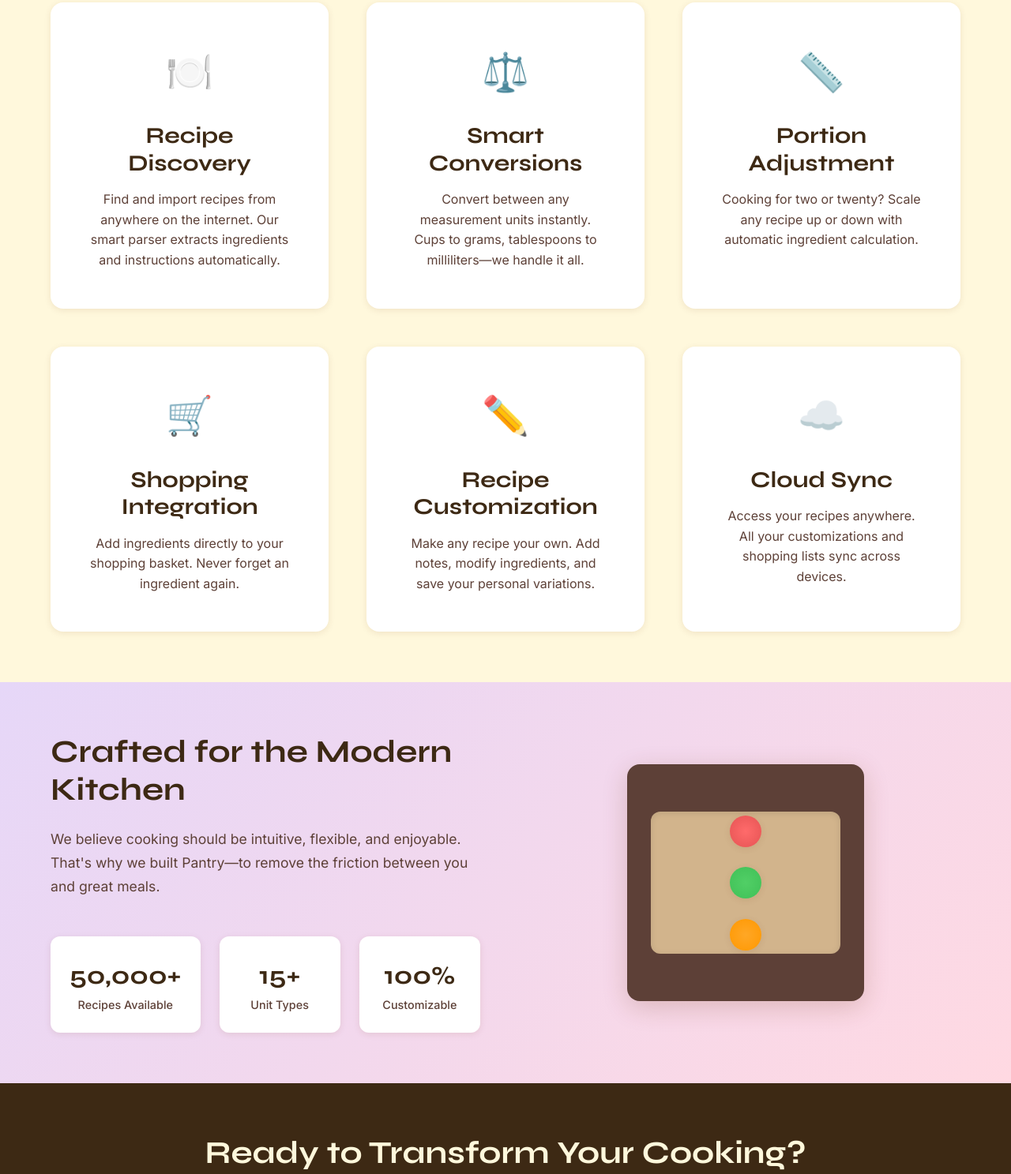
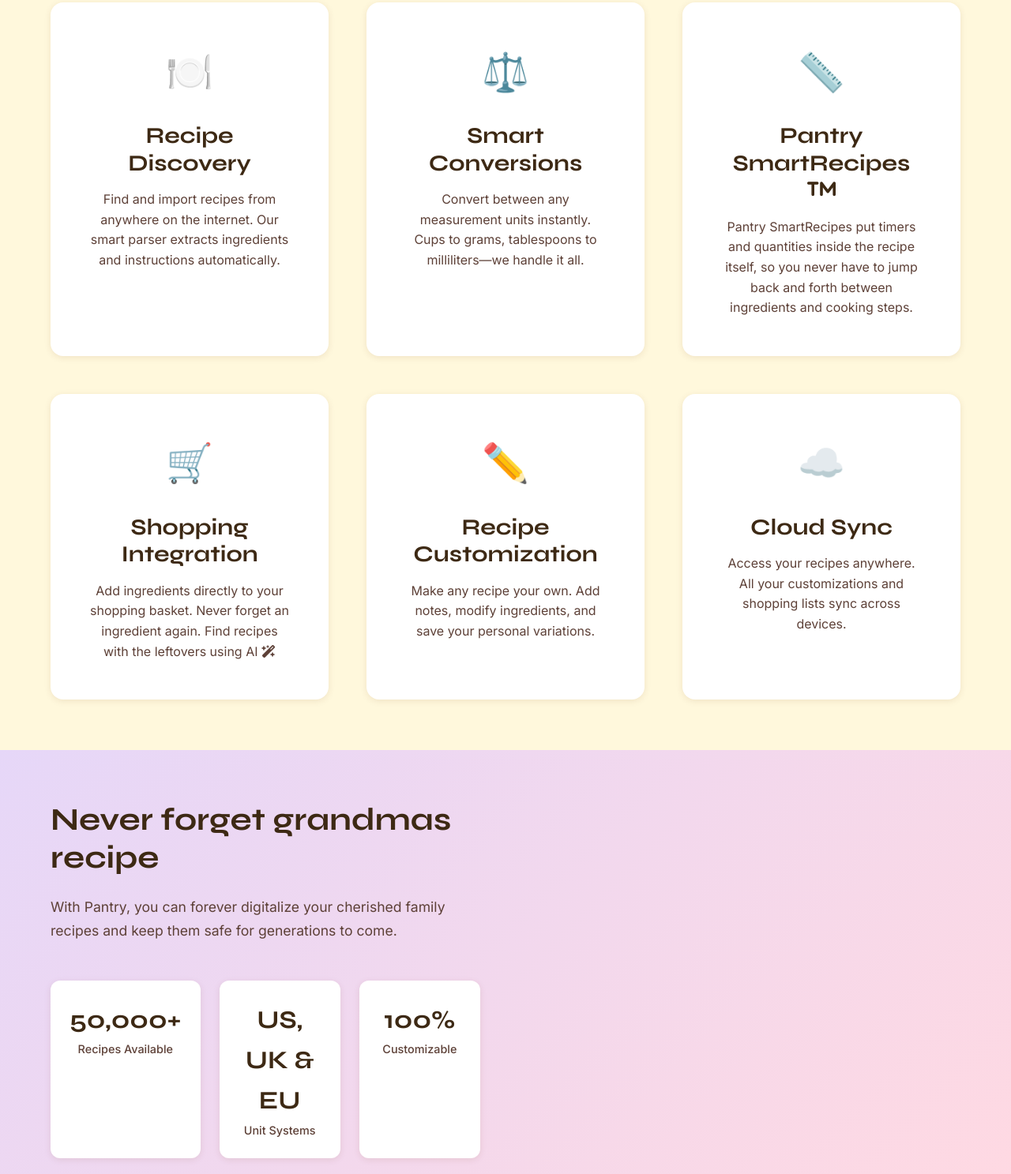
Before and after one commit to PantryServices/pantry_landing, a plain HTML site: page index.html in a window 1280 px wide. Shown: the part 1009-2496 px from the top of the page at 79% size. Drawn offline with nearby package versions, Linux system fonts and the light colour scheme.

Commit message:
Removed the cutting board

```diff
--- a/index.html
+++ b/index.html
@@ -5,6 +5,7 @@
     <meta name="viewport" content="width=device-width, initial-scale=1.0">
     <title>Pantry - Your Smart Cooking Companion</title>
     <link href="https://fonts.googleapis.com/css2?family=Syne:wght@700&family=Inter:wght@300;400;500;600&family=Krona+One&display=swap" rel="stylesheet">
+    <link href="https://cdnjs.cloudflare.com/ajax/libs/font-awesome/6.4.0/css/all.min.css" rel="stylesheet">
     <link rel="stylesheet" href="styles.css">
 </head>
 <body>
@@ -17,7 +18,7 @@
             <div class="nav-links">
                 <a href="#features">Features</a>
                 <a href="#about">About</a>
-                <a href="#download" class="cta-button"><i class="fas fa-download"></i>Download</a>
+                <a href="#download" class="cta-button"><i class="fas fa-download"></i> <span>Download</span></a>
             </div>
         </div>
     </nav>
@@ -29,8 +30,8 @@
                 <h1>Transform Your Kitchen Into a <span class="highlight">Smart Cooking Haven</span></h1>
                 <p class="hero-subtitle">Discover, modify, and perfect recipes with intelligent measurement conversion, portion adjustment, and seamless grocery shopping—all in one beautiful app.</p>
                 <div class="hero-buttons">
-                    <button class="primary-button">Download Pantry</button>
-                    <button class="secondary-button">Watch Demo</button>
+                    <button class="primary-button"><i class="fas fa-download"></i> <span>Download Pantry</span></button>
+                    <button class="secondary-button"><i class="fas fa-video"></i> <span>Watch Demo</span></button>
                 </div>
             </div>
         </div>
@@ -59,14 +60,14 @@
 
                 <div class="feature-card">
                     <div class="feature-icon">📏</div>
-                    <h3>Portion Adjustment</h3>
-                    <p>Cooking for two or twenty? Scale any recipe up or down with automatic ingredient calculation.</p>
+                    <h3>Pantry SmartRecipes<i class="fas fa-trademark"></i></h3>
+                    <p>Pantry SmartRecipes put timers and quantities inside the recipe itself, so you never have to jump back and forth between ingredients and cooking steps.</p>
                 </div>
 
                 <div class="feature-card">
                     <div class="feature-icon">🛒</div>
                     <h3>Shopping Integration</h3>
-                    <p>Add ingredients directly to your shopping basket. Never forget an ingredient again.</p>
+                    <p>Add ingredients directly to your shopping basket. Never forget an ingredient again. Find recipes with the leftovers using AI <i class="fas fa-wand-magic-sparkles"></i></p>
                 </div>
 
                 <div class="feature-card">
@@ -89,8 +90,8 @@
         <div class="container">
             <div class="about-content">
                 <div class="about-text">
-                    <h2>Crafted for the Modern Kitchen</h2>
-                    <p>We believe cooking should be intuitive, flexible, and enjoyable. That's why we built Pantry—to remove the friction between you and great meals.</p>
+                    <h2>Never forget grandmas recipe</h2>
+                    <p>With Pantry, you can forever digitalize your cherished family recipes and keep them safe for generations to come.</p>
 
                     <div class="stats">
                         <div class="stat">
@@ -98,23 +99,12 @@
                             <div class="stat-label">Recipes Available</div>
                         </div>
                         <div class="stat">
-                            <div class="stat-number">15+</div>
-                            <div class="stat-label">Unit Types</div>
+                            <div class="stat-number">US, UK & EU</div>
+                            <div class="stat-label">Unit Systems</div>
                         </div>
                         <div class="stat">
                             <div class="stat-number">100%</div>
                             <div class="stat-label">Customizable</div>
-                        </div>
-                    </div>
-                </div>
-
-                <div class="about-image">
-                    <div class="kitchen-scene">
-                        <div class="cutting-board"></div>
-                        <div class="ingredients">
-                            <div class="ingredient-item tomato"></div>
-                            <div class="ingredient-item herbs"></div>
-                            <div class="ingredient-item spice"></div>
                         </div>
                     </div>
                 </div>
```
